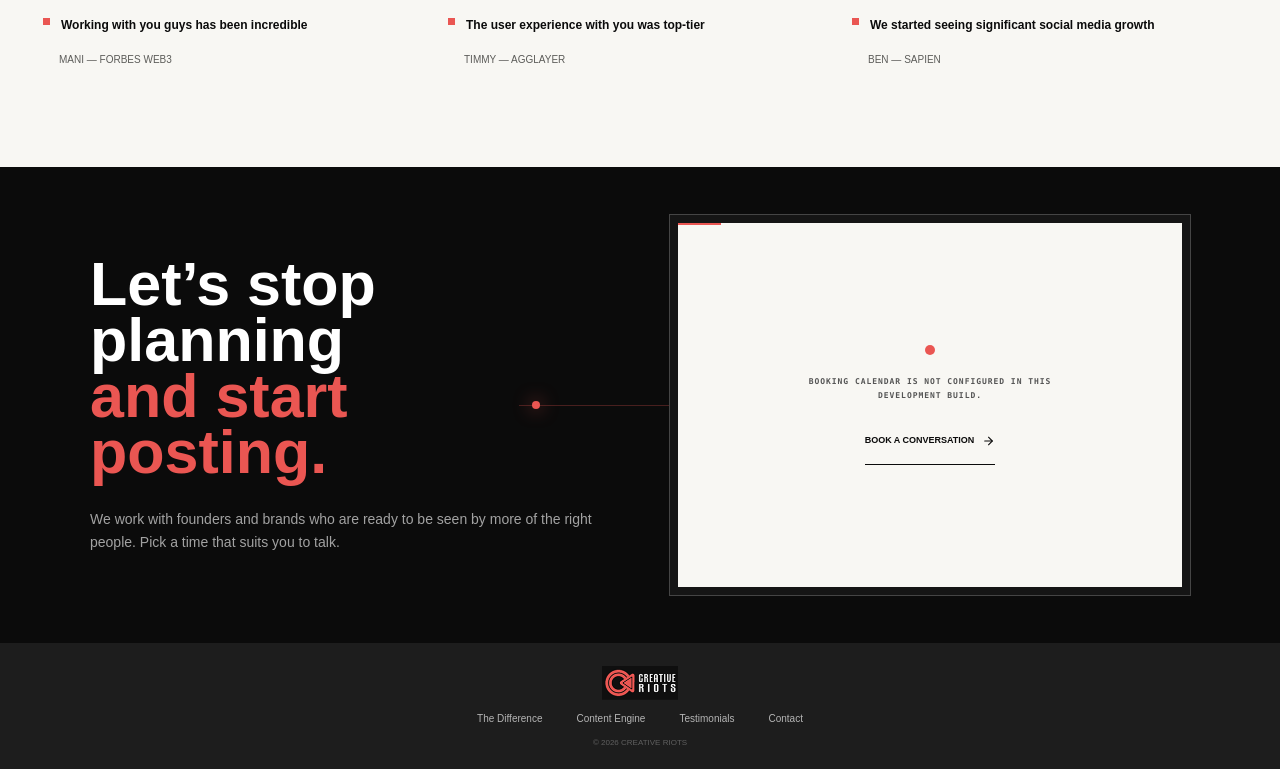
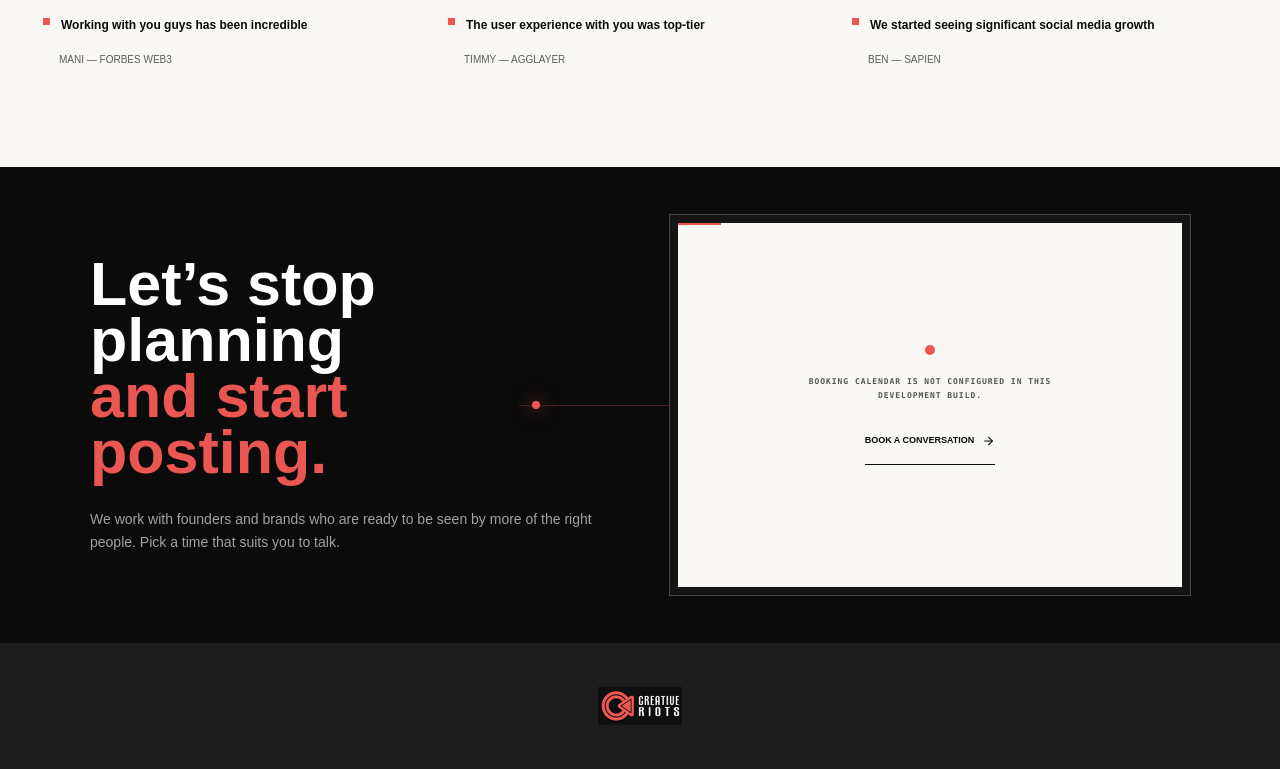
Before and after one commit to akbertaj-lang/CreativeRiots, a Next.js app: page / in a window 1280 px wide. Shown: the part 4921-5690 px from the top of the page. Built offline with nearby package versions, Linux system fonts and the light colour scheme; no server answers; a web font is replaced by a local one.

Commit message:
Simplify footer to logo only

```diff
--- a/components/experimental/ExperimentalHome.tsx
+++ b/components/experimental/ExperimentalHome.tsx
@@ -267,13 +267,6 @@ export default function ExperimentalHome() {
         </div>
         <div className={styles.footerBottom}>
           <Image src="/creative-riots-logo-client.png" alt="Creative Riots" width={150} height={67} unoptimized />
-          <nav aria-label="Footer navigation">
-            <a href="#invisible">The Difference</a>
-            <a href="#engine-b">Content Engine</a>
-            <a href="#voices-b">Testimonials</a>
-            <a href="mailto:hello@creativeriots.com">Contact</a>
-          </nav>
-          <small>© 2026 Creative Riots</small>
         </div>
       </footer>
     </div>
--- a/components/experimental/experimental.module.css
+++ b/components/experimental/experimental.module.css
@@ -179,10 +179,8 @@
 .bookingPanel span { max-width: 300px; margin-top: 20px; color: #555; font: 700 8px/1.7 ui-monospace, Consolas, monospace; letter-spacing: .12em; text-align: center; text-transform: uppercase; }
 .bookingPanel a { margin-top: 26px; padding: 0 0 11px; display: flex; align-items: center; gap: 8px; border-bottom: 1px solid var(--ink); font-size: 9px; font-weight: 800; text-transform: uppercase; }
 .bookingPanel a svg { width: 13px; }
-.footerBottom { min-height: 126px; padding: 19px 20px 16px; display: flex; flex-direction: column; align-items: center; justify-content: center; gap: 11px; background: #1d1d1d; }
-.footerBottom img { width: 76px; height: auto; }
-.footerBottom nav { display: flex; justify-content: center; gap: 34px; color: #b5b5b5; font-size: 10px; }
-.footerBottom small { color: #5f5f5f; font-size: 8px; text-transform: uppercase; }
+.footerBottom { min-height: 126px; padding: 20px; display: grid; place-items: center; background: #1d1d1d; }
+.footerBottom img { width: 84px; height: auto; }
 
 .headerCta, .primaryButton, .secondaryButton, .menuButton, .stageStrip article, .testimonialGrid article > div { transition: transform .35s cubic-bezier(.16,1,.3,1), background .25s ease; }
 .headerCta, .primaryButton { position: relative; overflow: hidden; isolation: isolate; }
@@ -340,10 +338,7 @@
   .closingCta h2 { font-size: 48px; }
   .closingCta > div:first-child > p { font-size: 13px; }
   .bookingPanel { height: 320px; margin-top: 55px; }
-  .footerBottom { margin-top: 70px; padding: 25px 20px; display: flex; flex-direction: column; gap: 20px; }
-  .footerBottom img { justify-self: auto; }
-  .footerBottom nav { flex-wrap: wrap; gap: 18px; }
-  .footerBottom small { margin: 0; }
+  .footerBottom { margin-top: 70px; padding: 25px 20px; }
 }
 
 @keyframes heroDrop { from { opacity: 0; transform: translateY(-16px); } }
```
